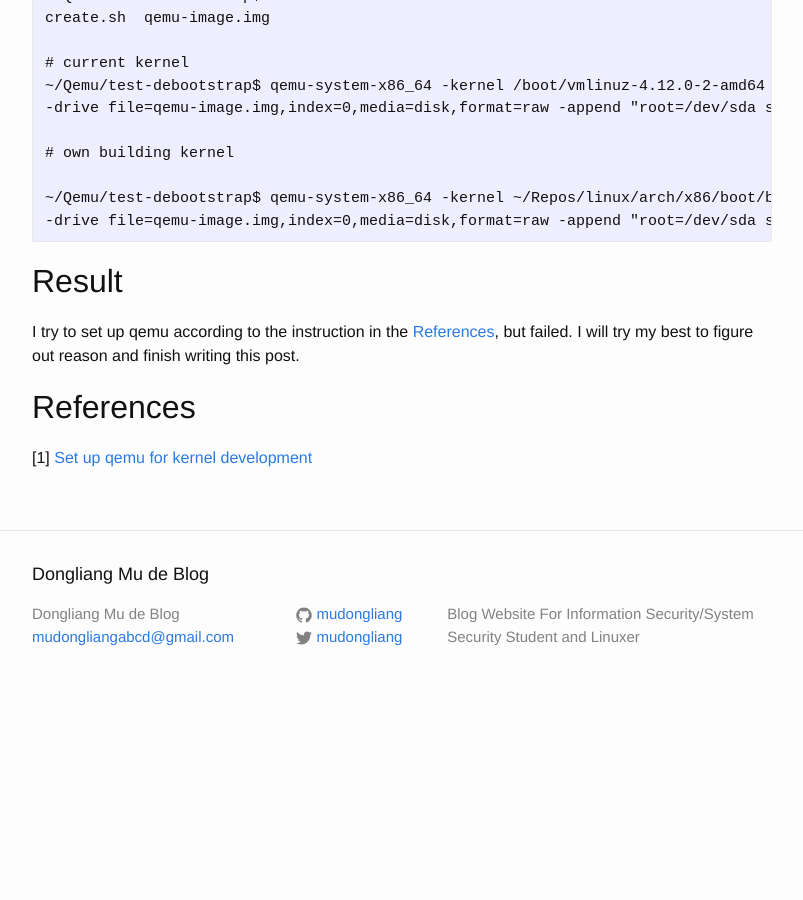
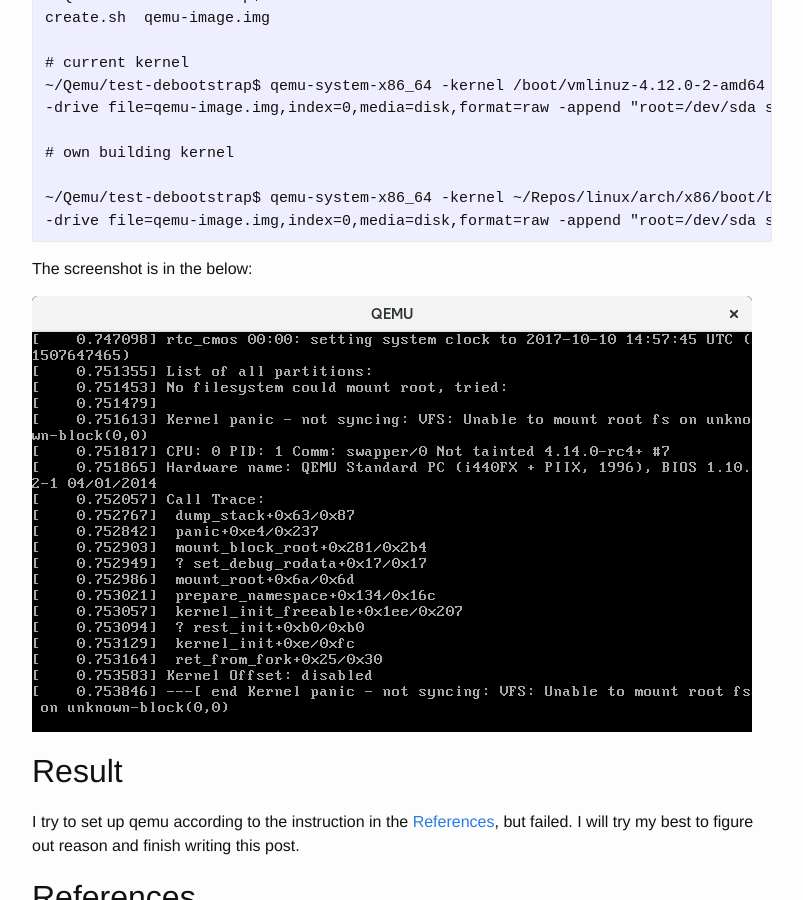
Before and after one commit to mudongliang/mudongliang.github.io, a Jekyll site: the page built from _posts/2017-09-21-set-up-qemu-for-kernel-development.md, in a window 1280 px wide and 900 px high, scrolled down 1503 px. Shown: the whole window, without its empty margins (238-1041 px from the left). Built offline with Jekyll 4.4.1, drawn with Linux system fonts in a browser that asks for light colours; before the commit the page ends 2211 px from its top, so only the background shows below that.

Commit message:
add one screenshot in the post

````diff
--- a/_posts/2017-09-21-set-up-qemu-for-kernel-development.md
+++ b/_posts/2017-09-21-set-up-qemu-for-kernel-development.md
@@ -79,6 +79,11 @@
 -drive file=qemu-image.img,index=0,media=disk,format=raw -append "root=/dev/sda single"
 ```
 
+The screenshot is in the below:
+
+![qemu debootstrap]({{site.url}}/images/qemu_debootstrap.png)
+
+
 ## Result
 
 I try to set up qemu according to the instruction in the [References](##Refereces), but failed. I will try my best to figure out reason and finish writing this post.
````
Also changed, not shown: images/qemu_debootstrap.png (added).
